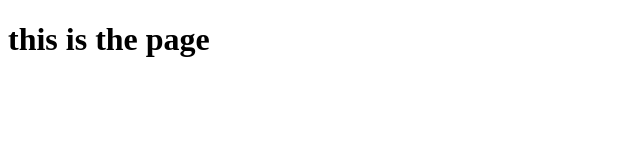
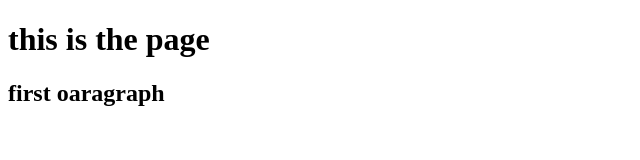
Before and after one commit to natnaeltekle/learning-git-amigo, a plain HTML site: page index.html in a window 1280 px wide. Shown: the whole page, without its empty margins (0-640 px from the left). Drawn offline with Linux system fonts and the light colour scheme.

Commit message:
Update index.html

```diff
--- a/index.html
+++ b/index.html
@@ -7,6 +7,7 @@
 </head>
 <body>
     <h1>this is the page</h1>
+    <h2>first oaragraph</h2>
 
 </body>
 </html>
```
